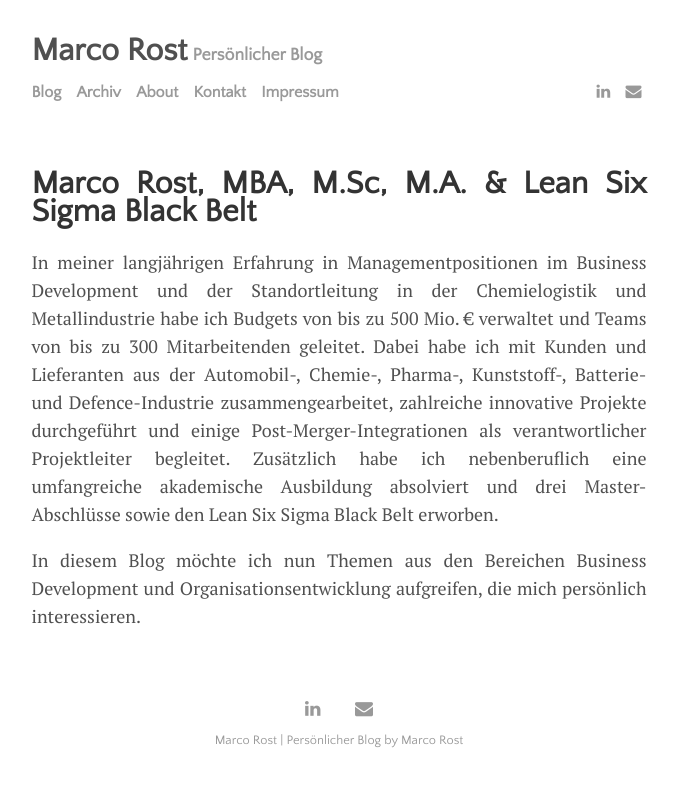
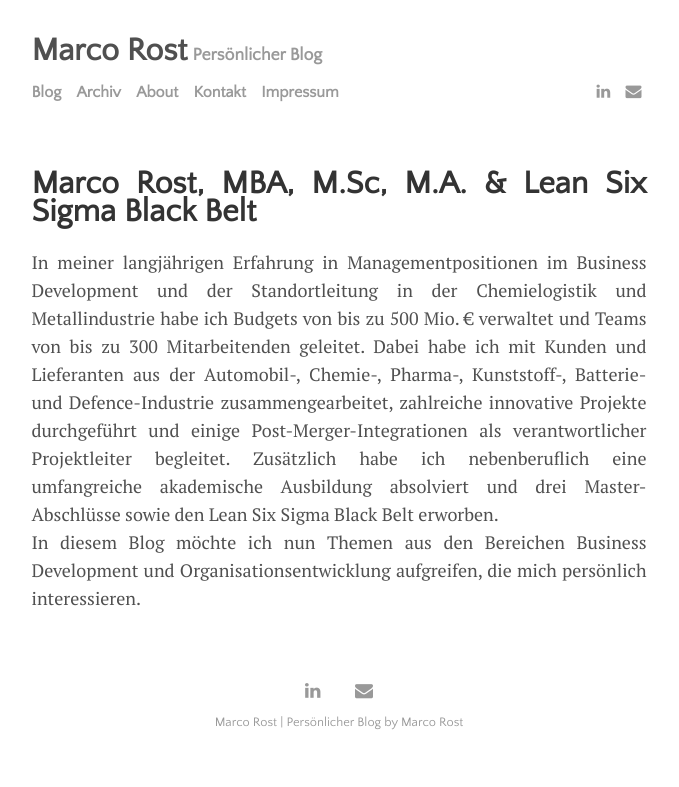
Before and after one commit to romabl/romabl.github.io, a Jekyll site: the page built from menu/about.md, in a window 1280 px wide. Shown: the top 787 px of the page, without its empty margins (301-980 px from the left). Built offline with Jekyll 4.4.1, drawn with Linux system fonts in a browser that asks for light colours.

Commit message:
Update about.md

```diff
--- a/menu/about.md
+++ b/menu/about.md
@@ -3,5 +3,5 @@ layout: page
 title: Marco Rost, MBA, M.Sc, M.A. & Lean Six Sigma Black Belt
 permalink: /about
 ---
-<div style="text-align: justify"><p>In meiner langjährigen Erfahrung in Managementpositionen im Business Development und der Standortleitung in der Chemielogistik und Metallindustrie habe ich Budgets von bis zu 500 Mio. € verwaltet und Teams von bis zu 300 Mitarbeitenden geleitet. Dabei habe ich mit Kunden und Lieferanten aus der Automobil-, Chemie-, Pharma-, Kunststoff-, Batterie- und Defence-Industrie zusammengearbeitet, zahlreiche innovative Projekte durchgeführt und einige Post-Merger-Integrationen als verantwortlicher Projektleiter begleitet. Zusätzlich habe ich nebenberuflich eine umfangreiche akademische Ausbildung absolviert und drei Master-Abschlüsse sowie den Lean Six Sigma Black Belt erworben.</p>
-<p>In diesem Blog möchte ich nun Themen aus den Bereichen Business Development und Organisationsentwicklung aufgreifen, die mich persönlich interessieren.</p></div>
+In meiner langjährigen Erfahrung in Managementpositionen im Business Development und der Standortleitung in der Chemielogistik und Metallindustrie habe ich Budgets von bis zu 500 Mio. € verwaltet und Teams von bis zu 300 Mitarbeitenden geleitet. Dabei habe ich mit Kunden und Lieferanten aus der Automobil-, Chemie-, Pharma-, Kunststoff-, Batterie- und Defence-Industrie zusammengearbeitet, zahlreiche innovative Projekte durchgeführt und einige Post-Merger-Integrationen als verantwortlicher Projektleiter begleitet. Zusätzlich habe ich nebenberuflich eine umfangreiche akademische Ausbildung absolviert und drei Master-Abschlüsse sowie den Lean Six Sigma Black Belt erworben.
+In diesem Blog möchte ich nun Themen aus den Bereichen Business Development und Organisationsentwicklung aufgreifen, die mich persönlich interessieren.
```
